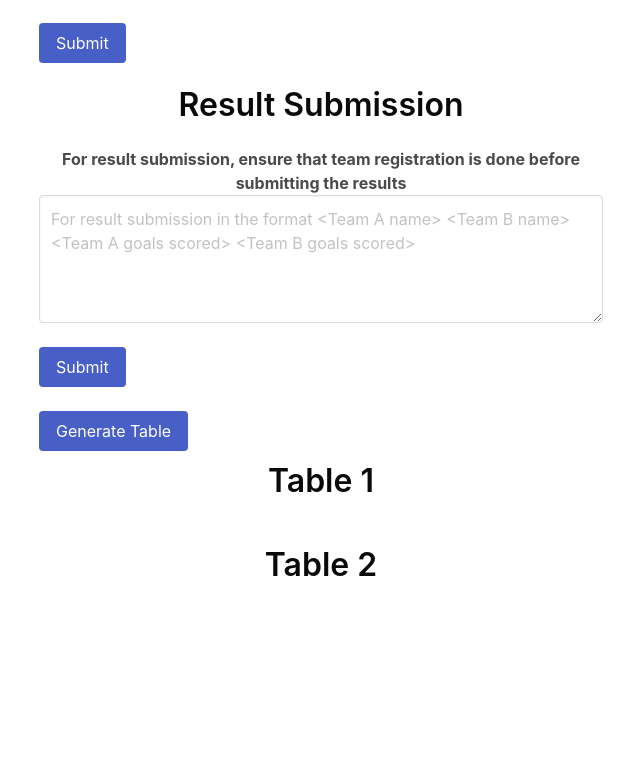
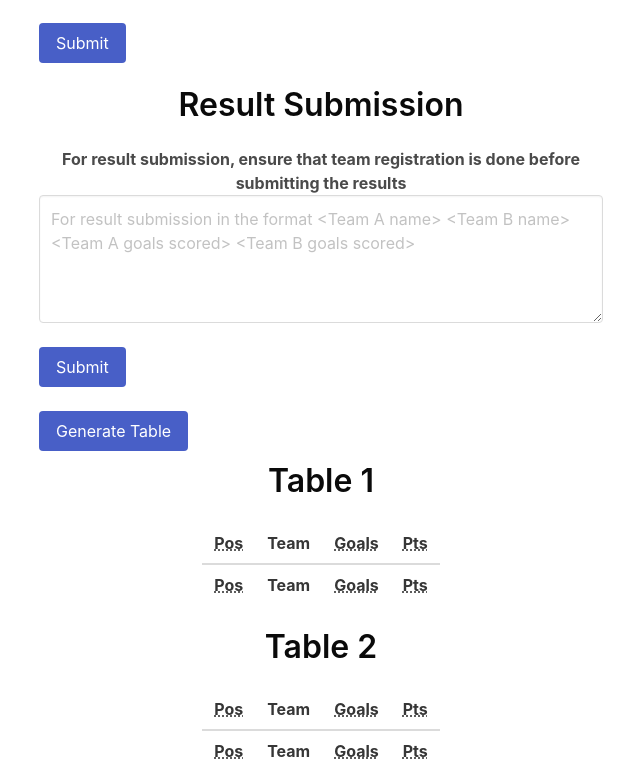
Before and after one commit to yanchenglee98/govtech-football, a React (Create React App) app: page / in a window 1280 px wide. Shown: the part 374-1157 px from the top of the page, without its empty margins (319-959 px from the left). Before the commit the page ends 993 px from the top, so only its background shows below. Built offline with nearby package versions, Linux system fonts and the light colour scheme.

Commit message:
use table to display results

```diff
--- a/src/App.css
+++ b/src/App.css
@@ -13,3 +13,7 @@
   background-color: rgb(189, 232, 252);
   border-radius: 7px;
 }
+
+.table {
+  margin: auto;
+}
--- a/src/components/Table.js
+++ b/src/components/Table.js
@@ -124,38 +124,76 @@ export default function Table() {
 
 
     const getTableAToRender = () => {
-        return tableA.map((team, idx) => {
-            return (
-                // mt-3 defines margins
-                <div className="columns team mt-3 is-vcentered">
-                    <div className="column has-text-left">
-                        <div key={idx}>
-                            <div>{team.teamName}, points: {team.points}, goals: {team.goals} </div>
-                        </div>
-                    </div>
-                </div>
-            );
-        });
+        return (
+            <table className="table">
+            <thead>
+                <tr>
+                <th><abbr title="Position">Pos</abbr></th>
+                <th>Team</th>
+                <th><abbr title="Goals for">Goals</abbr></th>
+                <th><abbr title="Points">Pts</abbr></th>
+                </tr>
+            </thead>
+            <tfoot>
+                <tr>
+                <th><abbr title="Position">Pos</abbr></th>
+                <th>Team</th>
+                <th><abbr title="Goals for">Goals</abbr></th>
+                <th><abbr title="Points">Pts</abbr></th>
+                </tr>
+            </tfoot>
+            <tbody>
+                {tableA.map((ele, idx) => (
+                    <tr key = {idx}>
+                        <th>{idx+1}</th>
+                        <td>{ele.teamName}</td>
+                        <td>{ele.goals}</td>
+                        <td>{ele.points}</td>
+                    </tr>
+                ))}
+            </tbody>
+            </table>
+        );
     };
 
     const getTableBToRender = () => {
-        return tableB.map((team, idx) => {
-            return (
-                // mt-3 defines margins
-                <div className="columns team mt-3 is-vcentered">
-                    <div className="column has-text-left">
-                        <div key={idx}>
-                            <div>{team.teamName}, points: {team.points}, goals: {team.goals} </div>
-                        </div>
-                    </div>
-                </div>
-            );
-        });
+        return (
+            <table className="table">
+            <thead>
+                <tr>
+                <th><abbr title="Position">Pos</abbr></th>
+                <th>Team</th>
+                <th><abbr title="Goals for">Goals</abbr></th>
+                <th><abbr title="Points">Pts</abbr></th>
+                </tr>
+            </thead>
+            <tfoot>
+                <tr>
+                <th><abbr title="Position">Pos</abbr></th>
+                <th>Team</th>
+                <th><abbr title="Goals for">Goals</abbr></th>
+                <th><abbr title="Points">Pts</abbr></th>
+                </tr>
+            </tfoot>
+            <tbody>
+                {tableB.map((ele, idx) => (
+                    <tr key = {idx}>
+                        <th>{idx+1}</th>
+                        <td>{ele.teamName}</td>
+                        <td>{ele.goals}</td>
+                        <td>{ele.points}</td>
+                    </tr>
+                ))}
+            </tbody>
+            </table>
+        );
     };
 
     const handleTableClick = () => {
         const resA = generateGroupAResults();
         const resB = generateGroupBResults();
+
+        console.log(resA)
 
         setTableA(resA.sort(comparator));
         setTableB(resB.sort(comparator));
@@ -207,7 +245,7 @@ export default function Table() {
             var goals1 = mapB.get(teamOne)["goals"] + teamOneGoals;
 
             var pt2 = mapB.get(teamTwo)["points"];
-            var goals2 = mapB.get(teamOne)["goals"] + teamTwoGoals;
+            var goals2 = mapB.get(teamTwo)["goals"] + teamTwoGoals;
             if (teamOneGoals > teamTwoGoals) {
                 // update teamOne
                 pt1 += 3;
@@ -244,7 +282,7 @@ export default function Table() {
             var goals1 = mapA.get(teamOne)["goals"] + teamOneGoals;
 
             var pt2 = mapA.get(teamTwo)["points"];
-            var goals2 = mapA.get(teamOne)["goals"] + teamTwoGoals;
+            var goals2 = mapA.get(teamTwo)["goals"] + teamTwoGoals;
             if (teamOneGoals > teamTwoGoals) {
                 // update teamOne
                 pt1 += 3;
```
